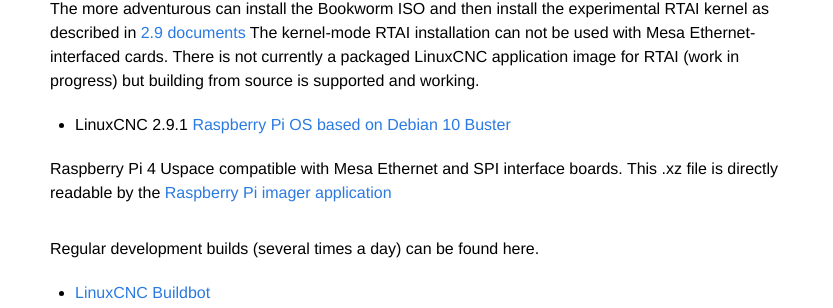
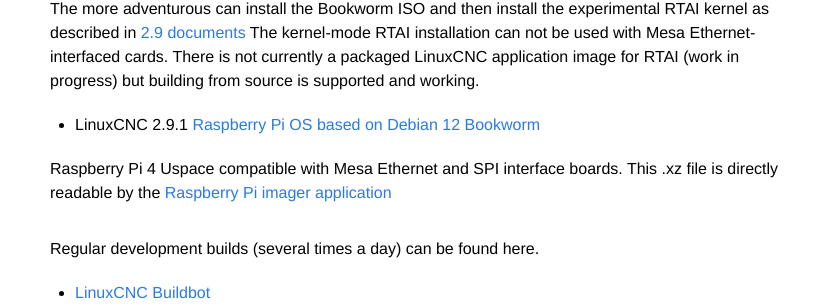
Before and after one commit to LinuxCNC/wlo, a Jekyll site: the page built from downloads/index.md, in a window 1280 px wide and 900 px high, scrolled down 1124 px. Shown: the part 144-452 px from the top of the window, without its empty margins (210-1043 px from the left). Built offline with Jekyll 4.4.1, drawn with Linux system fonts in a browser that asks for light colours.

Commit message:
Update index.md - Found a Buster hangover

```diff
--- a/downloads/index.md
+++ b/downloads/index.md
@@ -66,7 +66,7 @@
 building from source is supported and working.
 
 
-* LinuxCNC 2.9.1 [Raspberry Pi OS based on Debian 10 Buster](https://www.linuxcnc.org/iso/linuxcnc-2.9.1-bookworm-rpi4.img.xz)
+* LinuxCNC 2.9.1 [Raspberry Pi OS based on Debian 12 Bookworm](https://www.linuxcnc.org/iso/linuxcnc-2.9.1-bookworm-rpi4.img.xz)
 
 Raspberry Pi 4 Uspace compatible with Mesa Ethernet and SPI interface boards.
 This .xz file is directly readable by the [Raspberry Pi imager application](https://www.raspberrypi.com/software/)
```
